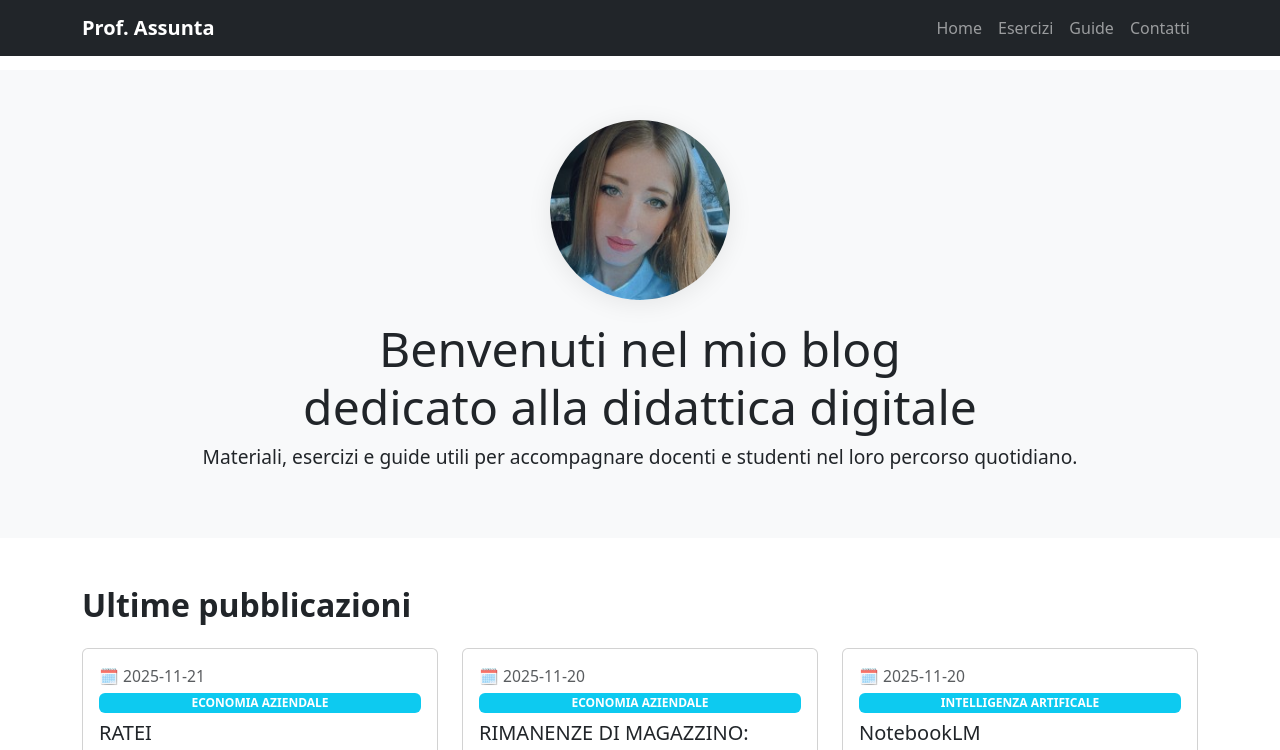
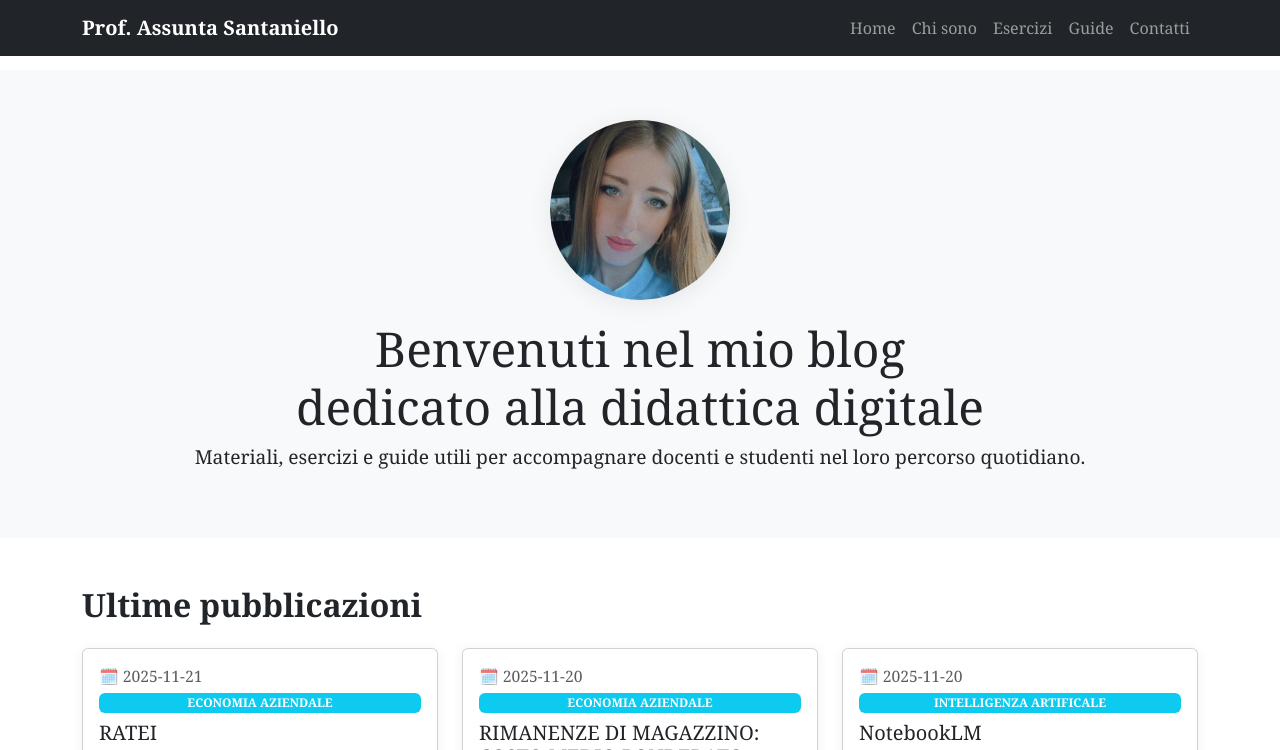
Before and after one commit to Santanielloabc/homepage, a website: page index.html in a window 1280 px wide. Shown: the top 750 px of the page. Drawn offline with nearby package versions, Linux system fonts and the light colour scheme.

Commit message:
Aggiunte animazioni e collegamenti alle pagine

```diff
--- a/index.html
+++ b/index.html
@@ -9,7 +9,10 @@
   <style>
     body {
       padding-top: 70px;
+        font-family: "Playfair Display", Georgia, "Times New Roman", serif;
+
     }
+
     .navbar-brand {
       font-weight: bold;
     }
@@ -26,6 +29,12 @@
     }
     .card {
       margin-bottom: 20px;
+      box-shadow: 0 2px 12px rgba(44,62,80,0.08);
+      transition: transform 0.2s;
+    }
+    .card:hover {
+      transform: translateY(-6px) scale(1.03);
+      box-shadow: 0 6px 24px rgba(44,62,80,0.12);
     }
     .hero-img {
       max-width: 180px;
@@ -45,6 +54,18 @@
       letter-spacing: 1px;
       text-align: center;
     }
+    /* Animazione fade-in */
+@keyframes fadeIn {
+  0% { opacity: 0; transform: translateY(20px); }
+  100% { opacity: 1; transform: translateY(0); }
+}
+
+/* Applichiamo l'animazione alla hero section */
+.hero {
+  opacity: 0; /* parte invisibile */
+  animation: fadeIn 2s ease-out forwards; /* durata 2 secondi, effetto ease-out */
+}
+
   </style>
 </head>
 <body>
@@ -52,20 +73,22 @@
 <!-- Barra di navigazione -->
 <nav class="navbar navbar-expand-lg navbar-dark bg-dark fixed-top">
   <div class="container">
-    <a class="navbar-brand" href="#">Prof. Assunta</a>
+    <a class="navbar-brand" href="index.html">Prof. Assunta Santaniello</a>
     <button class="navbar-toggler" type="button" data-bs-toggle="collapse" data-bs-target="#navbarNav">
       <span class="navbar-toggler-icon"></span>
     </button>
     <div class="collapse navbar-collapse" id="navbarNav">
       <ul class="navbar-nav ms-auto">
-        <li class="nav-item"><a class="nav-link" href="#">Home</a></li>
-        <li class="nav-item"><a class="nav-link" href="#">Esercizi</a></li>
-        <li class="nav-item"><a class="nav-link" href="#">Guide</a></li>
-        <li class="nav-item"><a class="nav-link" href="#">Contatti</a></li>
+        <li class="nav-item"><a class="nav-link" href="index.html">Home</a></li>
+                <li class="nav-item"><a class="nav-link" href="chisono.html">Chi sono</a></li>
+        <li class="nav-item"><a class="nav-link" href="esercizi.html">Esercizi</a></li>
+        <li class="nav-item"><a class="nav-link" href="guide.html">Guide</a></li>
+        <li class="nav-item"><a class="nav-link" href="contatti.html">Contatti</a></li>
       </ul>
     </div>
   </div>
 </nav>
+
 
 <!-- Hero Section -->
 <section class="hero">
```
Also changed, not shown: admin.html (+1 -1 lines), chisono.html (+4 -1 lines), contatti.html (+17 -2 lines), esercizi.html (+2 -2 lines), guide.html (+2 -0 lines), 1 other file.
